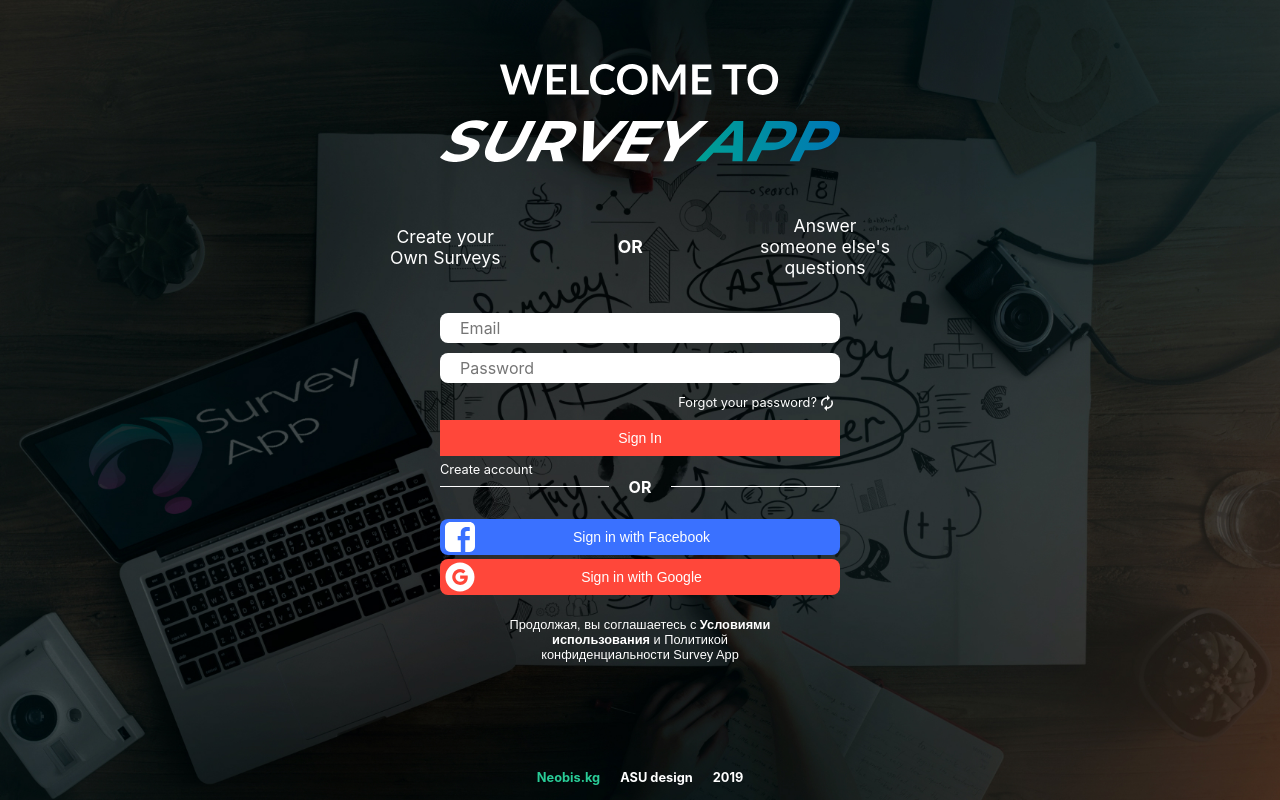
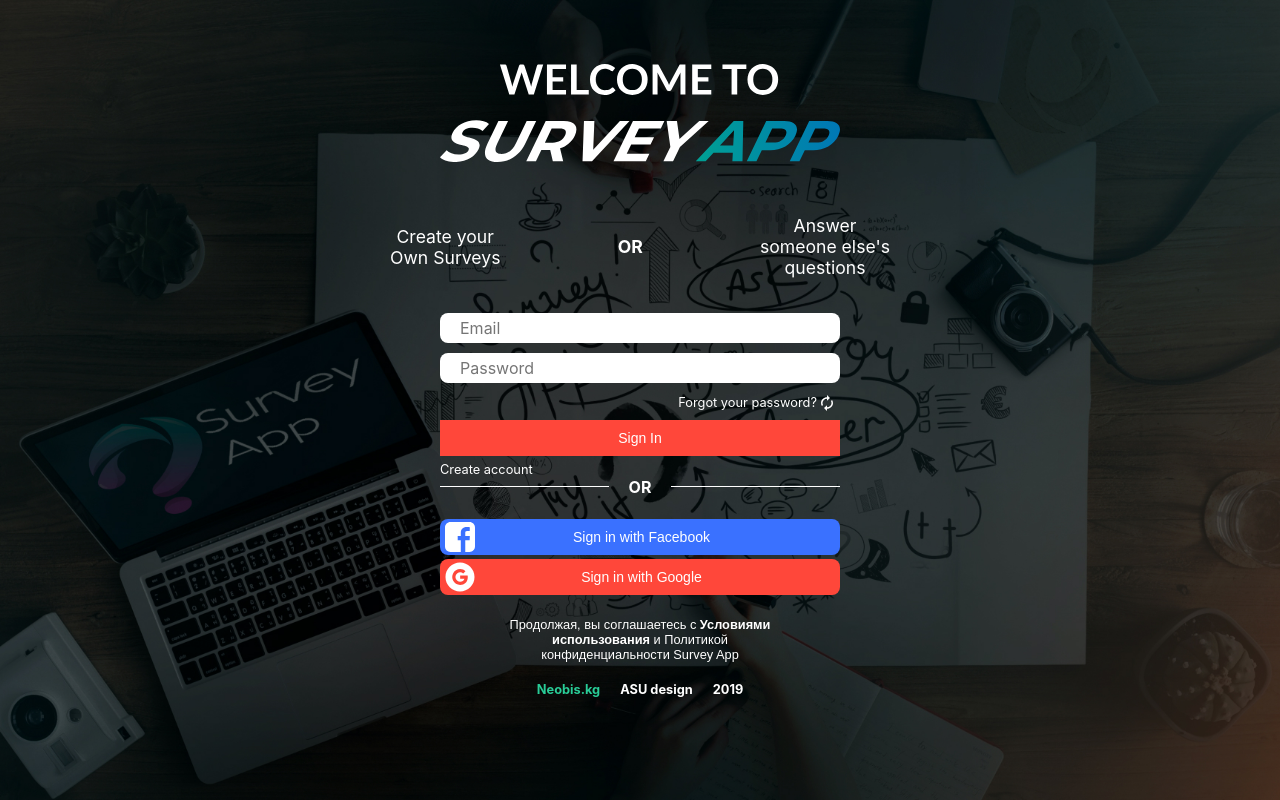
Before and after one commit to AmanatM/surveyapp, a React (Create React App) app in the folder client/: page /login in a window 1280 px wide. Built offline with nearby package versions, Linux system fonts and the light colour scheme.

Commit message:
React redirect

```diff
--- a/client/src/App.js
+++ b/client/src/App.js
@@ -1,6 +1,6 @@
 import React from 'react'
 import GlobalStyle from './GlobalStyle'
-import { BrowserRouter as Router, Route } from 'react-router-dom'
+import { BrowserRouter as Router,Redirect, Route } from 'react-router-dom'
 
 // import {
 //   BrowserRouter as Router,
@@ -17,6 +17,7 @@
       <div className="App">
         <GlobalStyle/>
           <Router>
+            <Redirect to="/login"/>
             <Route exact path="/login" render={() => <LoginPage/>}/>
           </Router>
       </div>
--- a/client/src/components/Footer.js
+++ b/client/src/components/Footer.js
@@ -3,11 +3,8 @@
 
 const Footer = styled.footer`
     text-align: center;
-    position: absolute;
-    left: 0;
-    bottom: 0;
+    padding: 20px 0;
     width: 100%;
-    padding-bottom: 15px;
 
     ul {
         display: flex;
--- a/client/src/pages/LoginPage/LoginPage.js
+++ b/client/src/pages/LoginPage/LoginPage.js
@@ -55,8 +55,8 @@
                 </Info>
 
                 <Loginform/>
+            </Container>
             <PageFooter/>
-            </Container>
         </LoginSection>
     )
 }
```
Also changed, not shown: 12 other files (tests, documents, lock files or other folders).
